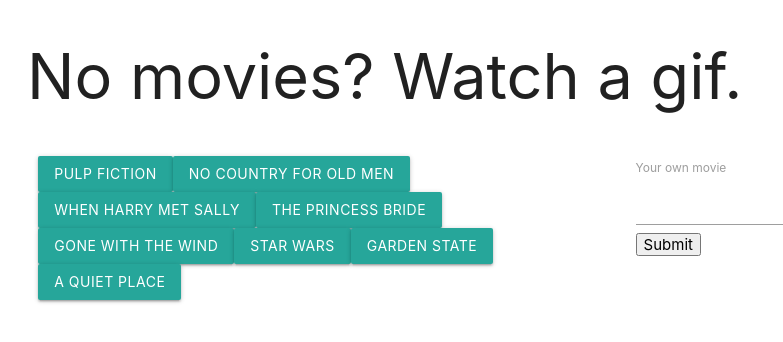
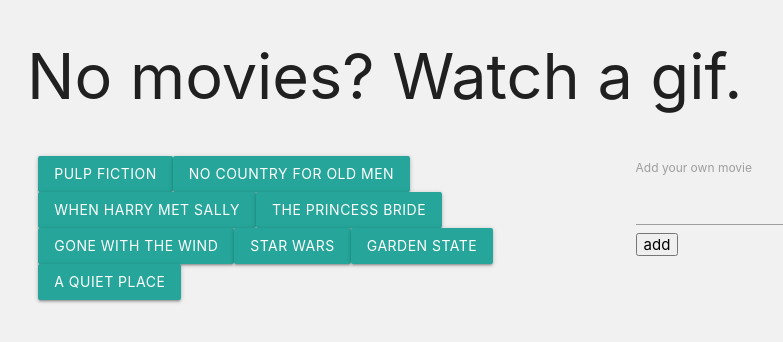
Before and after one commit to naywood/gifParadise, a plain HTML site: page index.html in a window 1280 px wide. Shown: the full height of the page, 165-948 px from the left. Drawn offline with nearby package versions, Linux system fonts and the light colour scheme.

Commit message:
changed small things

```diff
--- a/assets/css/style.css
+++ b/assets/css/style.css
@@ -2,10 +2,8 @@
 	padding-top: 5%;
 } */
 
-.jumbotron{
-	/*padding: 1%;*/
-	background-color: #00a7a7;
-	color: #ffffff;
+body{
+	background-color: rgb(241, 241, 241);
 }
 
 #movies{
--- a/index.html
+++ b/index.html
@@ -23,9 +23,9 @@
 
 			<div class="col s4">
 				<form id="form">
-					<label for="movie-input">Your own movie</label><br>
+					<label for="movie-input">Add your own movie</label><br>
 					<input type="text" id="movie-input">
-					<input id="add-movie" type="submit" value="Submit">
+					<input id="add-movie" type="submit" value="add">
 				</form>
 			</div>
 
```
Also changed, not shown: 1 other file.
